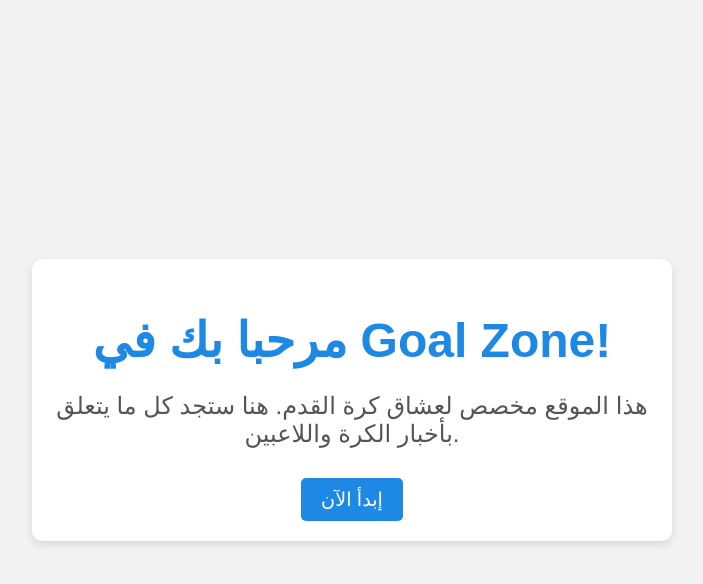
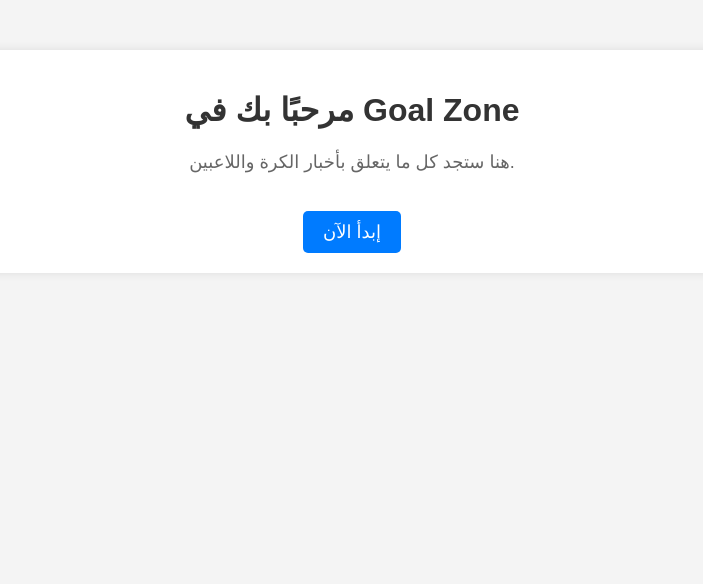
Before and after one commit to AyoubH05/goalzone, a plain HTML site: page index.html in a window 1280 px wide. Shown: the whole page, without its empty margins (288-991 px from the left). Drawn offline with Linux system fonts and the light colour scheme.

Commit message:
Update index.html

```diff
--- a/index.html
+++ b/index.html
@@ -3,60 +3,52 @@
 <head>
     <meta charset="UTF-8">
     <meta name="viewport" content="width=device-width, initial-scale=1.0">
-    <title>Goal Zone</title>
+    <title>Goal Zone - عشاق كرة القدم</title>
     <style>
         body {
-            font-family: 'Arial', sans-serif;
-            background-color: #f2f2f2;
+            font-family: Arial, sans-serif;
+            text-align: center;
+            background-color: #f4f4f4;
             margin: 0;
             padding: 0;
-            display: flex;
-            flex-direction: column;
-            align-items: center;
-            justify-content: center;
-            height: 100vh;
+        }
+        .container {
+            background: white;
+            width: 80%;
+            margin: 50px auto;
+            padding: 20px;
+            border-radius: 10px;
+            box-shadow: 0 0 10px rgba(0, 0, 0, 0.1);
+        }
+        h1 {
             color: #333;
         }
-        h1 {
-            color: #1E88E5;
-            font-size: 3rem;
-            margin-bottom: 20px;
-        }
         p {
-            font-size: 1.5rem;
-            color: #555;
-            text-align: center;
-            margin-bottom: 30px;
-        }
-        .container {
-            background-color: #fff;
-            padding: 20px;
-            border-radius: 10px;
-            box-shadow: 0 4px 8px rgba(0, 0, 0, 0.1);
-            width: 80%;
-            max-width: 600px;
-            text-align: center;
+            font-size: 18px;
+            color: #666;
         }
         .button {
-            background-color: #1E88E5;
+            display: inline-block;
+            padding: 10px 20px;
+            margin-top: 20px;
+            font-size: 18px;
             color: white;
-            padding: 10px 20px;
+            background-color: #007BFF;
             border: none;
             border-radius: 5px;
-            font-size: 1.2rem;
             cursor: pointer;
-            transition: background-color 0.3s ease;
+            text-decoration: none;
         }
         .button:hover {
-            background-color: #1565C0;
+            background-color: #0056b3;
         }
     </style>
 </head>
 <body>
     <div class="container">
-        <h1>مرحبا بك في Goal Zone!</h1>
-        <p>هذا الموقع مخصص لعشاق كرة القدم. هنا ستجد كل ما يتعلق بأخبار الكرة واللاعبين.</p>
-        <button class="button" onclick="window.location.href='/football-news.html';">إبدأ الآن</button>
+        <h1>مرحبًا بك في Goal Zone</h1>
+        <p>هنا ستجد كل ما يتعلق بأخبار الكرة واللاعبين.</p>
+        <a href="football-news.html" class="button">إبدأ الآن</a>
     </div>
 </body>
 </html>
```
